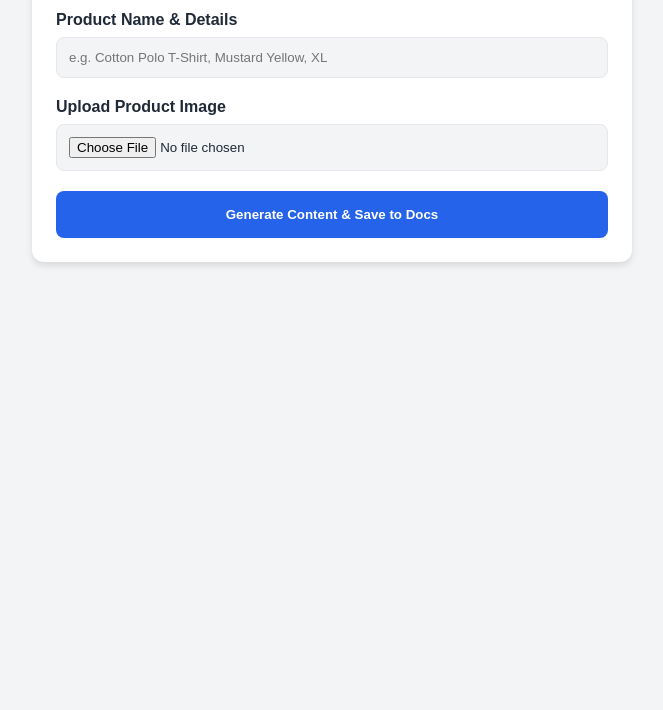
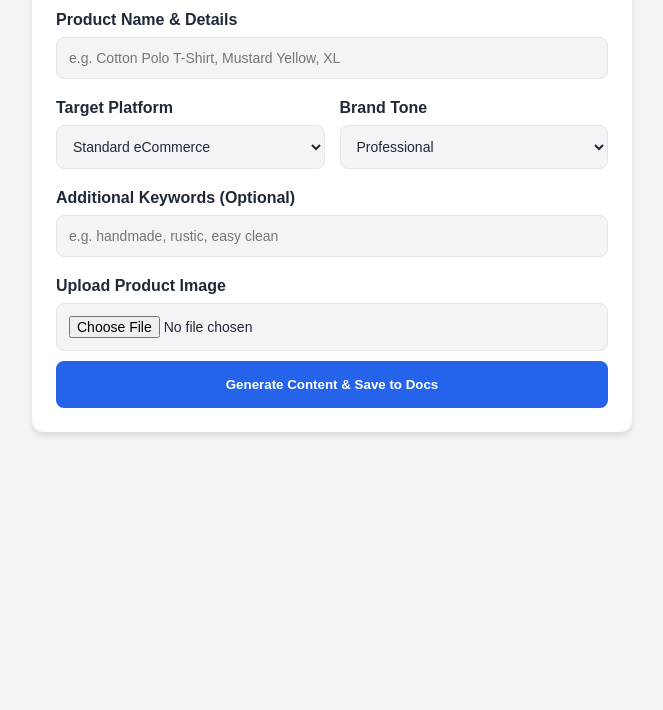
Before and after one commit to IndiaBusinessInternational/ListingGenerator, a plain HTML site: page index.html in a window 1280 px wide. Shown: the part 90-800 px from the top of the page, without its empty margins (308-971 px from the left). Drawn offline with Linux system fonts and the light colour scheme.

Commit message:
Upgrade IBI Product Listing Generator to v3.0
Updated the IBI Product Listing Generator to version 3.0 with new input fields for target platform and brand tone, improved styles, and enhanced functionality for form submission.

```diff
--- a/index.html
+++ b/index.html
@@ -18,20 +18,28 @@
         .container { background-color: var(--surface); max-width: 600px; margin: 0 auto; padding: 24px; border-radius: 12px; box-shadow: 0 4px 6px rgba(0,0,0,0.1); }
         .header { display: flex; justify-content: space-between; align-items: center; margin-bottom: 24px; }
         .theme-btn { background: var(--surface); border: 1px solid var(--border); color: var(--text); padding: 8px 12px; border-radius: 20px; cursor: pointer; font-weight: bold; }
-        input { width: 100%; padding: 12px; margin-top: 8px; margin-bottom: 20px; border: 1px solid var(--border); border-radius: 8px; background: var(--bg); color: var(--text); }
-        .submit-btn { width: 100%; padding: 16px; background: var(--primary); color: white; border: none; border-radius: 8px; font-weight: bold; cursor: pointer; transition: 0.2s; }
+
+        /* Updated input styles to include select dropdowns */
+        input, select { width: 100%; padding: 12px; margin-top: 8px; margin-bottom: 20px; border: 1px solid var(--border); border-radius: 8px; background: var(--bg); color: var(--text); font-size: 14px;}
+
+        .grid-2 { display: grid; grid-template-columns: 1fr 1fr; gap: 15px; }
+        .submit-btn { width: 100%; padding: 16px; background: var(--primary); color: white; border: none; border-radius: 8px; font-weight: bold; cursor: pointer; transition: 0.2s; margin-top: 10px;}
         .submit-btn:disabled { opacity: 0.6; cursor: wait; }
         .results { display: none; margin-top: 20px; border-top: 1px solid var(--border); padding-top: 20px; }
         .output-box { background: var(--bg); border: 1px solid var(--border); padding: 16px; border-radius: 8px; margin-bottom: 20px; position: relative; }
         .copy-btn { position: absolute; bottom: 10px; right: 10px; padding: 6px 12px; cursor: pointer; border-radius: 4px; border: 1px solid var(--border); background: var(--surface); color: var(--text); font-weight: bold; }
         #loading { display: none; text-align: center; color: var(--primary); font-weight: bold; margin-top: 15px; }
+
+        @media (max-width: 480px) {
+            .grid-2 { grid-template-columns: 1fr; gap: 0; }
+        }
     </style>
 </head>
 <body>
 
 <div class="container">
     <div class="header">
-        <h2 style="margin:0;">IBI Listing Generator <span style="font-size: 12px; color: gray;">v2.4</span></h2>
+        <h2 style="margin:0;">IBI Listing Generator <span style="font-size: 12px; color: gray;">v3.0</span></h2>
         <button class="theme-btn" id="theme-toggle" type="button">🌙 Dark Mode</button>
     </div>
 
@@ -39,13 +47,37 @@
         <label><strong>Product Name & Details</strong></label>
         <input type="text" id="productName" placeholder="e.g. Cotton Polo T-Shirt, Mustard Yellow, XL" required>
 
+        <div class="grid-2">
+            <div>
+                <label><strong>Target Platform</strong></label>
+                <select id="platform">
+                    <option value="Standard eCommerce">Standard eCommerce</option>
+                    <option value="Amazon (Strict SEO)">Amazon (Strict SEO)</option>
+                    <option value="Shopify (Brand Focused)">Shopify (Brand Focused)</option>
+                    <option value="Instagram Shop (Short & Catchy)">Instagram Shop</option>
+                </select>
+            </div>
+            <div>
+                <label><strong>Brand Tone</strong></label>
+                <select id="tone">
+                    <option value="Professional and Engaging">Professional</option>
+                    <option value="Eco-Friendly and Sustainable">Eco-Friendly</option>
+                    <option value="Luxury and Premium">Luxury</option>
+                    <option value="Playful and Fun">Playful</option>
+                </select>
+            </div>
+        </div>
+
+        <label><strong>Additional Keywords (Optional)</strong></label>
+        <input type="text" id="extraKeywords" placeholder="e.g. handmade, rustic, easy clean">
+
         <label><strong>Upload Product Image</strong></label>
-        <input type="file" id="productImage" accept="image/jpeg, image/png, image/webp" required>
+        <input type="file" id="productImage" accept="image/jpeg, image/png, image/webp" required style="margin-bottom: 0;">
 
         <button type="submit" class="submit-btn" id="submit-btn">Generate Content & Save to Docs</button>
     </form>
 
-    <div id="loading">Analysing image... Please wait ~10 seconds.</div>
+    <div id="loading">Analysing image & instructions... Please wait ~10 seconds.</div>
 
     <div class="results" id="results">
         <h3 style="color: var(--success); margin-top: 0;">✓ Saved to Google Docs</h3>
@@ -157,7 +189,7 @@
         if (!file) return;
 
         submitBtn.disabled = true;
-        submitBtn.innerText = "Processing Image...";
+        submitBtn.innerText = "Processing Image & Content Rules...";
         loading.style.display = "block";
         results.style.display = "none";
 
@@ -167,12 +199,15 @@
 
             submitBtn.innerText = "Sending to AI...";
 
+            // Added the new inputs to the payload
             const payload = new URLSearchParams();
             payload.append('productName', document.getElementById('productName').value);
+            payload.append('platform', document.getElementById('platform').value);
+            payload.append('tone', document.getElementById('tone').value);
+            payload.append('extraKeywords', document.getElementById('extraKeywords').value);
             payload.append('imageBase64', base64String);
             payload.append('mimeType', 'image/jpeg');
 
-            // VERIFIED WEB APP URL
             const APPS_SCRIPT_URL = 'https://script.google.com/macros/s/AKfycbwozK9UJ3E2hD5P3-lTT0Yp9eHShGVxK5eyAVIV2DO4IISp_hdvE0Ex4sGutrcekMlIHg/exec';
 
             const response = await fetch(APPS_SCRIPT_URL, {
@@ -188,7 +223,11 @@
                 document.getElementById('out-features').innerText = result.data.features;
                 document.getElementById('out-keywords').innerText = result.data.keywords;
                 results.style.display = "block";
-                form.reset();
+
+                // Keep the dropdowns as they were, but clear text inputs
+                document.getElementById('productName').value = '';
+                document.getElementById('extraKeywords').value = '';
+                document.getElementById('productImage').value = '';
             } else {
                 alert("AI Error: " + result.message);
             }
```
